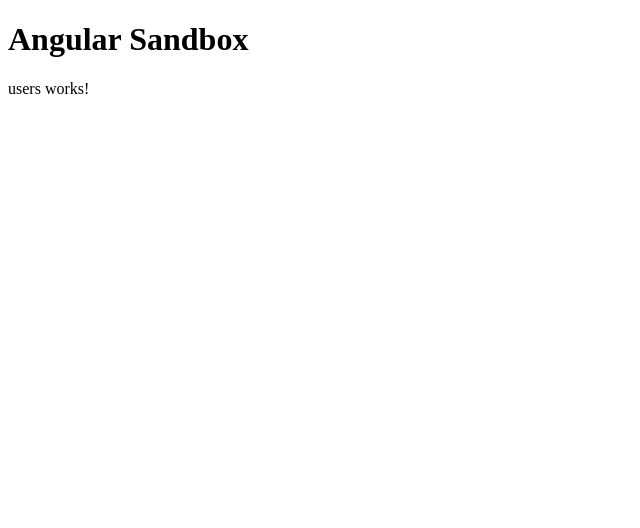
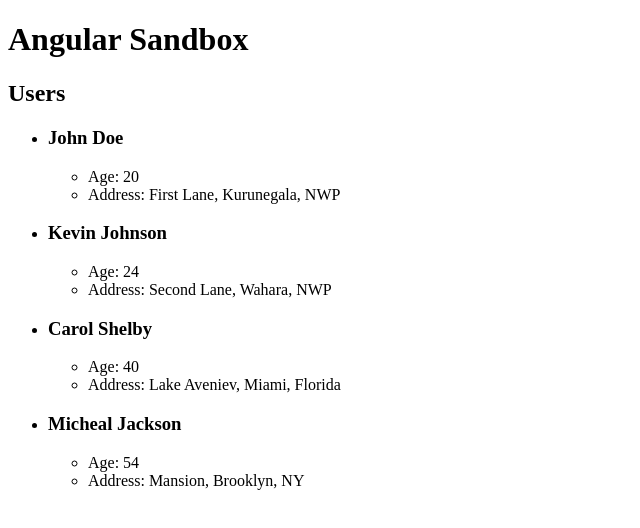
Before and after one commit to DevDHera/angular-sandbox, an Angular app: page / in a window 1280 px wide. Shown: the top 528 px of the page, without its empty margins (0-640 px from the left). Built offline with nearby package versions, Linux system fonts and the light colour scheme.

Commit message:
Added ngFor for Looping

```diff
--- a/src/app/components/users/users.component.html
+++ b/src/app/components/users/users.component.html
@@ -1,3 +1,10 @@
-<p>
-  users works!
-</p>
+<h2>Users</h2>
+<ul>
+  <li *ngFor="let user of users">
+    <h3>{{ user.firstName }} {{ user.lastName }}</h3>
+    <ul>
+      <li>Age: {{ user.age }}</li>
+      <li>Address: {{ user.address.street }}, {{ user.address.city }}, {{ user.address.province }}</li>
+    </ul>
+  </li>
+</ul>
--- a/src/app/components/users/users.component.ts
+++ b/src/app/components/users/users.component.ts
@@ -1,4 +1,6 @@
 import { Component, OnInit } from '@angular/core';
+
+import { User } from '../../models/User';
 
 @Component({
   selector: 'app-users',
@@ -6,9 +8,57 @@ import { Component, OnInit } from '@angular/core';
   styleUrls: ['./users.component.css']
 })
 export class UsersComponent implements OnInit {
+  users: User[];
+
   constructor() {}
 
   ngOnInit() {
-    console.log('init...');
+    this.users = [
+      {
+        firstName: 'John',
+        lastName: 'Doe',
+        age: 20,
+        address: {
+          street: 'First Lane',
+          city: 'Kurunegala',
+          province: 'NWP'
+        }
+      },
+      {
+        firstName: 'Kevin',
+        lastName: 'Johnson',
+        age: 24,
+        address: {
+          street: 'Second Lane',
+          city: 'Wahara',
+          province: 'NWP'
+        }
+      },
+      {
+        firstName: 'Carol',
+        lastName: 'Shelby',
+        age: 40,
+        address: {
+          street: 'Lake Aveniev',
+          city: 'Miami',
+          province: 'Florida'
+        }
+      }
+    ];
+
+    this.addUser({
+      firstName: 'Micheal',
+      lastName: 'Jackson',
+      age: 54,
+      address: {
+        street: 'Mansion',
+        city: 'Brooklyn',
+        province: 'NY'
+      }
+    });
+  }
+
+  addUser(user: User) {
+    this.users.push(user);
   }
 }
```
